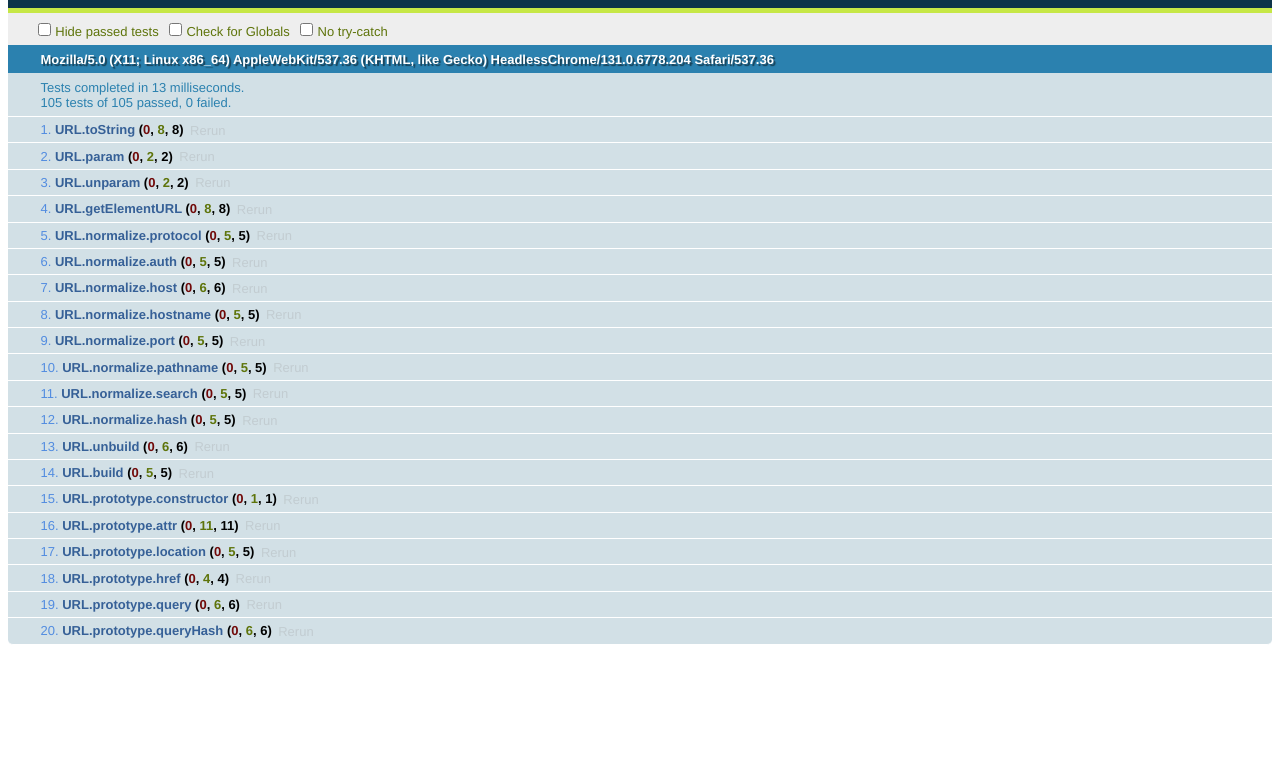
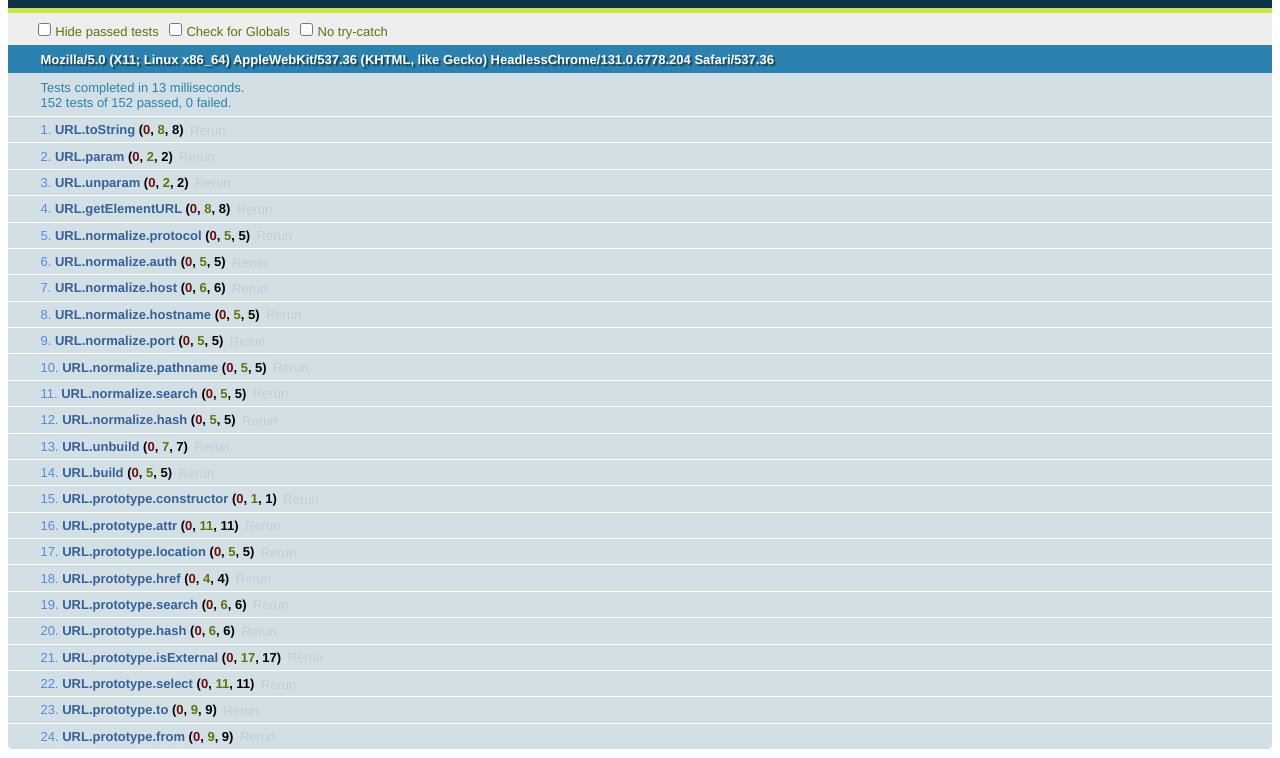
Before and after one commit to yeikos/js.url, a website: page test/index.html in a window 1280 px wide. Shown: the part 48-806 px from the top of the page. Drawn offline with Linux system fonts and the light colour scheme.

Commit message:
URL v1.1.0

```diff
--- a/package.json
+++ b/package.json
@@ -1,7 +1,7 @@
 {
 
 	"name": "kurl",
-	"version": "1.0.1",
+	"version": "1.1.0",
 	"author": "yeikos",
 	"description": "It's an javascript class that parses an URL and convert it into a object with similar properties to object Location (window.location). Also included inverse process (object to URL string), and a lot of features that it will help you to modify a URL easily.",
 	"homepage": "https://github.com/yeikos/js.url",
--- a/test/index.html
+++ b/test/index.html
@@ -293,7 +293,7 @@
 
                 var normalize = URL.normalize;
 
-                strictEqual( normalize.pathname(), '/');
+                strictEqual( normalize.pathname(), '');
 
                 strictEqual( normalize.pathname('a'), '/a');
 
@@ -301,7 +301,7 @@
 
                 strictEqual( normalize.pathname('/a/%41%32/<'), '/a/A2/%3C');
 
-                strictEqual( normalize.pathname('/a%'), '/');
+                strictEqual( normalize.pathname('/a%'), '');
 
             });
 
@@ -350,7 +350,15 @@
                     search: '?search',
                     hash: '#hash'
 
-                };
+                }, element = document.createElement('a');
+
+                element.setAttribute('href', 'protocol://auth@hostname:80/pathname?search#hash');
+
+                deepEqual(
+
+                    URL.unbuild(element), attr
+
+                );
 
                 deepEqual(
 
@@ -407,7 +415,7 @@
                         host: 'address',
                         hostname: 'address',
                         port: '',
-                        pathname: '/',
+                        pathname: '',
                         search: '',
                         hash: ''
 
@@ -586,7 +594,7 @@
 
                 strictEqual(
 
-                    url.href('#x').href(), '/?a=1#x'
+                    url.href('#x').href(), '?a=1#x'
 
                 );
 
@@ -615,39 +623,160 @@
 
             });
 
-            test('URL.prototype.query', function() {
+            test('URL.prototype.search', function() {
 
                 var url = URL().attr('search', 'a=1');
 
-                deepEqual( url.query(), { a : '1' });
+                deepEqual( url.search(), { a : '1' } );
 
-                strictEqual( url.query('a'), '1');
+                strictEqual( url.search('a'), '1' );
 
-                strictEqual( url.query('b'), undefined);
+                strictEqual( url.search('b'), undefined );
 
-                strictEqual( url.query('b', 2).attr('search'), '?a=1&b=2');
+                strictEqual( url.search('b', 2).attr('search'), '?a=1&b=2' );
 
-                strictEqual( url.query('a', null).attr('search'), '?b=2');
+                strictEqual( url.search('a', null).attr('search'), '?b=2' );
 
-                strictEqual( url.query({ c: 3 }).attr('search'), '?c=3');
+                strictEqual( url.search({ c: 3 }).attr('search'), '?c=3' );
 
             });
 
-            test('URL.prototype.queryHash', function() {
+            test('URL.prototype.hash', function() {
 
                 var url = URL().attr('hash', 'a=1');
 
-                deepEqual( url.queryHash(), { a : '1' });
+                deepEqual( url.hash(), { a : '1' } );
 
-                strictEqual( url.queryHash('a'), '1');
+                strictEqual( url.hash('a'), '1' );
 
-                strictEqual( url.queryHash('b'), undefined);
+                strictEqual( url.hash('b'), undefined );
 
-                strictEqual( url.queryHash('b', 2).attr('hash'), '#a=1&b=2');
+                strictEqual( url.hash('b', 2).attr('hash'), '#a=1&b=2' );
 
-                strictEqual( url.queryHash('a', null).attr('hash'), '#b=2');
+                strictEqual( url.hash('a', null).attr('hash'), '#b=2' );
 
-                strictEqual( url.queryHash({ c: 3 }).attr('hash'), '#c=3');
+                strictEqual( url.hash({ c: 3 }).attr('hash'), '#c=3' );
+
+            });
+
+            test('URL.prototype.isExternal', function() {
+
+                strictEqual( URL('http://localhost', 'http://localhost').isExternal(), false );
+
+                strictEqual( URL('//localhost', 'http://localhost').isExternal(), false );
+
+                strictEqual( URL('/folder', 'http://localhost').isExternal(), false );
+
+                strictEqual( URL('?a=1', 'http://localhost').isExternal(), false );
+
+                strictEqual( URL('#top', 'http://localhost').isExternal(), false );
+
+                strictEqual( URL('http://localhost').isExternal(), true );
+
+                strictEqual( URL('/folder').isExternal(), false );
+
+                strictEqual( URL('?a=1', '/folder').isExternal(), false );
+
+                strictEqual( URL('https://localhost', 'http://localhost').isExternal(), true );
+
+                strictEqual( URL('http://127.0.0.1', 'http://localhost').isExternal(), true );
+
+                strictEqual( URL('//127.0.0.1', 'http://localhost').isExternal(), true );
+
+                strictEqual( URL('http://localhost', '//localhost').isExternal(), true );
+
+                strictEqual( URL('http://localhost', '/folder').isExternal(), true );
+
+                var url = URL('http://localhost/filename');
+
+                delete url.location;
+
+                strictEqual( url.isExternal(), true );
+
+                strictEqual( url.attr('protocol', null).isExternal(), true );
+
+                strictEqual( url.attr('host', null).isExternal(), false );
+
+                strictEqual( url.href('').isExternal(), false );
+
+            });
+
+           test('URL.prototype.select', function() {
+
+                var input = 'http://guest@localhost:80/filename.html?a=1#top',
+                    url = URL(input);
+
+                strictEqual( url.select.apply(url, URL.attributes), input );
+
+                strictEqual( url.select('protocol'), 'http://' );
+
+                strictEqual( url.select('auth'), '' );
+
+                strictEqual( url.select('protocol', 'auth'), 'http://' );
+
+                strictEqual( url.select('protocol', 'hostname', 'auth'), 'http://guest@localhost' );
+
+                strictEqual( url.select('host', 'search'), '//localhost:80/?a=1' );
+
+                strictEqual( url.select('protocol', 'pathname', 'hash'), 'http:///filename.html#top' );
+
+                strictEqual( url.select('port', 'pathname'), '/filename.html' );
+
+                strictEqual( url.select('hash'), '#top' );
+
+                strictEqual( url.select(), '' );
+
+                strictEqual( url.select('not-exists'), '' );
+
+            });
+
+            test('URL.prototype.to', function() {
+
+                var input = 'http://localhost:80/filename.html?a=1#top',
+                    url = URL(input);
+
+                strictEqual( url.to('protocol'), 'http://' );
+
+                strictEqual( url.to('host'), 'http://localhost:80' );
+
+                strictEqual( url.to('hostname'), 'http://localhost' );
+
+                strictEqual( url.to('port'), 'http://localhost:80' );
+
+                strictEqual( url.to('pathname'), 'http://localhost:80/filename.html' );
+
+                strictEqual( url.to('search'), 'http://localhost:80/filename.html?a=1' );
+
+                strictEqual( url.to('hash'), input );
+
+                strictEqual( url.to('not-exists'), input );
+
+                strictEqual( url.to(), input );
+
+            });
+
+            test('URL.prototype.from', function() {
+
+                var input = 'http://localhost:80/filename.html?a=1#top',
+                    url = URL(input);
+
+                strictEqual( url.from('protocol'), input);
+
+                strictEqual( url.from('host'), '//localhost:80/filename.html?a=1#top' );
+
+                strictEqual( url.from('hostname'), '//localhost/filename.html?a=1#top' );
+
+                strictEqual( url.from('port'), '/filename.html?a=1#top' );
+
+                strictEqual( url.from('pathname'), '/filename.html?a=1#top' );
+
+                strictEqual( url.from('search'), '?a=1#top' );
+
+                strictEqual( url.from('hash'), '#top' );
+
+                strictEqual( url.from('not-exists'), input );
+
+                strictEqual( url.from(), input );
 
             });
 
--- a/url.js
+++ b/url.js
@@ -1,5 +1,5 @@
 /*!
- * @name JavaScript/NodeJS URL v1.0.1
+ * @name JavaScript/NodeJS URL v1.1.0
  * @autor yeikos
 
  * Copyright 2013 - https://github.com/yeikos/js.url
@@ -77,14 +77,6 @@
 
 			} else if ((temp = typeof input) === 'string' || (input && temp === 'object')) {
 
-				// Si es un elemento HTML
-
-				if (typeof HTMLElement === 'function' && input instanceof HTMLElement)
-
-					// Extraemos su URL
-
-					input = Public.getElementURL(input);
-
 				// Deconstruimos la URL y guardamos su información en forma de objeto
 
 				this._attributes = Public.unbuild(input, (this.location instanceof Public) ? this.location._attributes : false);
@@ -95,7 +87,7 @@
 
 		},
 
-		// Atributos
+		// Establece/Obtiene valores de atributos
 
 		attr: function(name, value) {
 
@@ -194,121 +186,67 @@
 
 		// Opera con el atributo `search` en forma de objeto
 
-		query: function(name, value) {
+		search: function() {
 
-			var size = arguments.length,
-
-				query = Public.unparam(this.attr('search').substr(1));
-
-			if (!size) { // query()
-
-				// Devolvemos el atributo `search` en forma de objeto
-
-				return query;
-
-			} else if (size === 1) {
-
-				// Si es un objeto
-
-				if (name && typeof name === 'object') { // query({})
-
-					// Reemplazamos el atributo `search` entero
-
-					this.attr('search', name);
-
-				} else { // query('name')
-
-					// De lo contrario devolvemos el valor del atributo solicidado
-
-					return query[name];
-
-				}
-
-			} else if (size === 2) {
-
-				// Si el valor es `null`
-
-				if (value === null) { // query('name', null)
-
-					// Eliminamos el valor
-
-					delete query[name];
-
-				} else { // query('name', 'value')
-
-					// De lo contrario establecemos el nuevo valor
-
-					query[name] = value;
-
-				}
-
-				// Actualizamos el atributo `search`
-
-				this.attr('search', query);
-
-			}
-
-			return this;
+			return _prototypeQuery.apply(this, ['search'].concat([].slice.apply(arguments)));
 
 		},
 
 		// Opera con el atributo `hash` en forma de objeto
 
-		queryHash: function(name, value) {
+		hash: function() {
 
-			var size = arguments.length,
+			return _prototypeQuery.apply(this, ['hash'].concat([].slice.apply(arguments)));
 
-				query = Public.unparam(this.attr('hash').substr(1));
+		},
 
-			if (!size) { // queryHash()
+		// Comprueba si la URL es externa
 
-				// Devolvemos el atributo `hash` en forma de objeto
+		isExternal: function() {
 
-				return query;
+			// Comprobamos si se encuentra definida la localización
 
-			} else if (size === 1) {
+			var location = (this.location instanceof Public) ? this.location._attributes : false,
 
-				// Si es un objeto
+			// Construimos los atributos en base a la localización
 
-				if (name && typeof name === 'object') { // queryHash({})
+				attr = Public.unbuild(this._attributes, location);
 
-					// Reemplazamos el atributo `hash` entero
+			// Si no se encuentra disponible la instancia localización
 
-					this.attr('hash', name);
+			if (!location)
 
-				} else { // queryHash('name')
+				// La dirección será externa si tiene definido el atributo `protocol` o `host`
 
-					// De lo contrario devolvemos el valor del atributo solicidado
+				return (attr.protocol || attr.host) ? true : false;
 
-					return query[name];
+			// La URL será externa si `protocol` o `host` no coincide con el de localización
 
-				}
+			return (this.location.attr('protocol') !== attr.protocol || this.location.attr('host') !== attr.host);
 
-			} else if (size === 2) {
+		},
 
-				// Si el valor es `null`
+		// Construye la URL con los atributos seleccionados
 
-				if (value === null) { // queryHash('name', null)
+		select: function() {
 
-					// Eliminamos el valor
+			return _prototypeSelect.apply(this, [arguments]);
 
-					delete query[name];
+		},
 
-				} else { // queryHash('name', 'value')
+		// Construye la URL empezando por el atributo introducido
 
-					// De lo contrario establecemos el nuevo valor
+		from: function(input) {
 
-					query[name] = value;
+			return _prototypeSelect.apply(this, [Public.attributes.slice(0).reverse(), input]);
 
-				}
+		},
 
-				// Actualizamos el atributo `hash`
+		// Construye la URL empezando desde el principio hasta el atributo introducido
 
-				this.attr('hash', query);
+		to: function(input) {
 
-			}
-
-			return this;
+			return _prototypeSelect.apply(this, [Public.attributes, input]);
 
 		}
 
@@ -332,11 +270,15 @@
 		// Validación de las diversas partes de una URL en base al estandar RFC3986
 
 		regex_rfc3986_schema: /^[a-z][\w+\-.]*$/i,
-		regex_rfc3986_userinfo: /^(?:[A-Za-z0-9\-._~!$&'()*+,;=:]|%[0-9A-Fa-f]{2})*$/,
-		regex_rfc3986_host: /^(?:\[(?:(?:(?:(?:[0-9A-Fa-f]{1,4}:){6}|::(?:[0-9A-Fa-f]{1,4}:){5}|(?:[0-9A-Fa-f]{1,4})?::(?:[0-9A-Fa-f]{1,4}:){4}|(?:(?:[0-9A-Fa-f]{1,4}:){0,1}[0-9A-Fa-f]{1,4})?::(?:[0-9A-Fa-f]{1,4}:){3}|(?:(?:[0-9A-Fa-f]{1,4}:){0,2}[0-9A-Fa-f]{1,4})?::(?:[0-9A-Fa-f]{1,4}:){2}|(?:(?:[0-9A-Fa-f]{1,4}:){0,3}[0-9A-Fa-f]{1,4})?::[0-9A-Fa-f]{1,4}:|(?:(?:[0-9A-Fa-f]{1,4}:){0,4}[0-9A-Fa-f]{1,4})?::)(?:[0-9A-Fa-f]{1,4}:[0-9A-Fa-f]{1,4}|(?:(?:25[0-5]|2[0-4][0-9]|[01]?[0-9][0-9]?)\.){3}(?:25[0-5]|2[0-4][0-9]|[01]?[0-9][0-9]?))|(?:(?:[0-9A-Fa-f]{1,4}:){0,5}[0-9A-Fa-f]{1,4})?::[0-9A-Fa-f]{1,4}|(?:(?:[0-9A-Fa-f]{1,4}:){0,6}[0-9A-Fa-f]{1,4})?::)|[Vv][0-9A-Fa-f]+\.[A-Za-z0-9\-._~!$&'()*+,;=:]+)\]|(?:(?:25[0-5]|2[0-4][0-9]|[01]?[0-9][0-9]?)\.){3}(?:25[0-5]|2[0-4][0-9]|[01]?[0-9][0-9]?)|(?:[A-Za-z0-9\-._~!$&'()*+,;=]|%[0-9A-Fa-f]{2})*)$/,
+		regex_rfc3986_userinfo: /^(?:[\w\-._~!$&'()*+,;=:]|%[0-9A-Fa-f]{2})*$/,
+		regex_rfc3986_host: /^(?:\[(?:(?:(?:(?:[0-9A-Fa-f]{1,4}:){6}|::(?:[0-9A-Fa-f]{1,4}:){5}|(?:[0-9A-Fa-f]{1,4})?::(?:[0-9A-Fa-f]{1,4}:){4}|(?:(?:[0-9A-Fa-f]{1,4}:){0,1}[0-9A-Fa-f]{1,4})?::(?:[0-9A-Fa-f]{1,4}:){3}|(?:(?:[0-9A-Fa-f]{1,4}:){0,2}[0-9A-Fa-f]{1,4})?::(?:[0-9A-Fa-f]{1,4}:){2}|(?:(?:[0-9A-Fa-f]{1,4}:){0,3}[0-9A-Fa-f]{1,4})?::[0-9A-Fa-f]{1,4}:|(?:(?:[0-9A-Fa-f]{1,4}:){0,4}[0-9A-Fa-f]{1,4})?::)(?:[0-9A-Fa-f]{1,4}:[0-9A-Fa-f]{1,4}|(?:(?:25[0-5]|2[0-4][0-9]|[01]?[0-9][0-9]?)\.){3}(?:25[0-5]|2[0-4][0-9]|[01]?[0-9][0-9]?))|(?:(?:[0-9A-Fa-f]{1,4}:){0,5}[0-9A-Fa-f]{1,4})?::[0-9A-Fa-f]{1,4}|(?:(?:[0-9A-Fa-f]{1,4}:){0,6}[0-9A-Fa-f]{1,4})?::)|[Vv][0-9A-Fa-f]+\.[\w\-._~!$&'()*+,;=:]+)\]|(?:(?:25[0-5]|2[0-4][0-9]|[01]?[0-9][0-9]?)\.){3}(?:25[0-5]|2[0-4][0-9]|[01]?[0-9][0-9]?)|(?:[\w\-._~!$&'()*+,;=]|%[0-9A-Fa-f]{2})*)$/,
 		regex_rfc3986_port: /^\d+$/,
-		regex_rfc3986_path: /^(?:(?:\/(?:[A-Za-z0-9\-._~!$&'()*+,;=:@]|%[0-9A-Fa-f]{2})*)*|\/(?:(?:[A-Za-z0-9\-._~!$&'()*+,;=:@]|%[0-9A-Fa-f]{2})+(?:\/(?:[A-Za-z0-9\-._~!$&'()*+,;=:@]|%[0-9A-Fa-f]{2})*)*)?|(?:[A-Za-z0-9\-._~!$&'()*+,;=@]|%[0-9A-Fa-f]{2})+(?:\/(?:[A-Za-z0-9\-._~!$&'()*+,;=:@]|%[0-9A-Fa-f]{2})*)*|(?:[A-Za-z0-9\-._~!$&'()*+,;=:@]|%[0-9A-Fa-f]{2})+(?:\/(?:[A-Za-z0-9\-._~!$&'()*+,;=:@]|%[0-9A-Fa-f]{2})*)*|)$/,
-		regex_rfc3986_query: /^(?:[\w\-._~!$&'()*+,;=:@\/?]|%[0-9A-Fa-f]{2})*$/,
+
+		// La validación del atributo `pathname` y `query` es innecesaria, ya que la función encodeURI se encarga de normalizarla
+
+		// regex_rfc3986_path: /^(?:(?:\/(?:[\w\-._~!$&'()*+,;=:@]|%[0-9A-Fa-f]{2})*)*|\/(?:(?:[\w\-._~!$&'()*+,;=:@]|%[0-9A-Fa-f]{2})+(?:\/(?:[\w\-._~!$&'()*+,;=:@]|%[0-9A-Fa-f]{2})*)*)?|(?:[\w\-._~!$&'()*+,;=@]|%[0-9A-Fa-f]{2})+(?:\/(?:[\w\-._~!$&'()*+,;=:@]|%[0-9A-Fa-f]{2})*)*|(?:[\w\-._~!$&'()*+,;=:@]|%[0-9A-Fa-f]{2})+(?:\/(?:[\w\-._~!$&'()*+,;=:@]|%[0-9A-Fa-f]{2})*)*|)$/,
+
+		// regex_rfc3986_query: /^(?:[\w\-._~!$&'()*+,;=:@\/?]|%[0-9A-Fa-f]{2})*$/,
 
 		// Normalización de los atributos de una URL
 
@@ -431,13 +373,11 @@
 
 			}
 
-			// Comprobamos si la entrada es correcta, si no lo es su valor será una cadena vacía
+			// Si la entrada no se encuentra vacía y no comienza con una barra
 
-			var test = Public.normalize.regex_rfc3986_path.test(input) ? input : '';
+			if (input && input.substr(0, 1) !== '/')
 
-			// Finalmente la entrada comenzará siempre con `/`
-
-			input = test ? ((input.substr(0, 1) !== '/') ? ('/' + input) : input) : '/';
+				input = '/' + input;
 
 			// Simplificamos posibles repeticiones seguidas del carácter `/`
 
@@ -447,73 +387,14 @@
 
 		search: function(input) {
 
-			// Si la entrada es un objecto
+			return _normalizeQuery.apply(this, ['search', input]);
 
-			if (input && typeof input === 'object') {
-
-				// Convertimos la entrada al formato literal `query`
-
-				input = Public.param(input);
-
-			} else {
-
-				// De lo contrario forzamos a que sea literal y nos deshacemos del primer carácter si es `?`
-
-				input = ((input = Public.toString(input)) && input.substr(0, 1) === '?') ? input.substr(1) : input;
-
-			}
-
-			// Decodificamos y volvemos a codificar caracteres especiales en la entrada de forma segura
-
-			try {
-
-				input = encodeURI(decodeURI(input));
-
-			} catch (e) {
-
-				input = '';
-
-			}
-
-			// Si la entrada no es válida deacuerdo al estandar devolvemos una cadena vacía
-
-			return (input && Public.normalize.regex_rfc3986_query.test(input)) ? ('?' + decodeURI(input)) : '';
 
 		},
 
 		hash: function(input) {
 
-			// Si la entrada es un objecto
-
-			if (input && typeof input === 'object') {
-
-				// Convertimos la entrada al formato literal `query`
-
-				input = Public.param(input);
-
-			} else {
-
-				// De lo contrario forzamos a que sea literal y nos deshacemos del primer carácter si es `#`
-
-				input = ((input = Public.toString(input)) && input.substr(0, 1) === '#') ? input.substr(1) : input;
-
-			}
-
-			// Decodificamos y volvemos a codificar caracteres especiales en la entrada de forma segura
-
-			try {
-
-				input = encodeURI(decodeURI(input));
-
-			} catch (e) {
-
-				input = '';
-
-			}
-
-			// Si la entrada no es válida deacuerdo al estandar devolvemos una cadena vacía
-
-			return (input && Public.normalize.regex_rfc3986_query.test(input)) ? ('#' + decodeURI(input)) : '';
+			return _normalizeQuery.apply(this, ['hash', input]);
 
 		}
 
@@ -533,7 +414,7 @@
 
 		var temp;
 
-		return (!(temp = (input instanceof HTMLFormElement) ? 'action' : (
+		return (_isElement(input) && (temp = (input instanceof HTMLFormElement) ? 'action' : (
 
 			((input instanceof HTMLAnchorElement) || (input instanceof HTMLBaseElement) || (input instanceof HTMLLinkElement)) ? 'href' : (
 
@@ -541,7 +422,7 @@
 
 			)
 
-		))) ? '' : input.getAttribute(temp);
+		))) ? input.getAttribute(temp) : '';
 
 	};
 
@@ -553,9 +434,18 @@
 
 		return (attr.protocol ? (attr.protocol + '//') : (attr.host ? '//' : '')) + (
 
-			(attr.auth) ? (attr.auth + '@') : ''
+			// Es necesario el atributo `host` para añadir el atributo `auth`
 
-		) + attr.host + ((attr.pathname.length === 1 && !attr.search && !attr.hash) ? '' : (attr.pathname + attr.search + attr.hash));
+			(attr.auth && attr.host) ? (attr.auth + '@') : ''
+
+		) + attr.host +
+
+		// Si el atributo `pathname` se encuentra vacío, se trata de una dirección y le acompaña el atributo `search` o `hash`
+		// debemos definir el atributo `pathname` como `/` para no corromper la estructura de la URL
+
+		((!attr.pathname && (attr.protocol || attr.host) && (attr.search || attr.hash)) ? '/' : '') +
+
+		(attr.pathname + attr.search + attr.hash);
 
 	};
 
@@ -568,6 +458,14 @@
 		// Si la localización está definida como una cadena literal o un objecto lo convertimos a un objecto de atributos normalizados
 
 		location = (location && ((temp = typeof location) === 'string' || temp === 'object')) ?  Public.unbuild(location) : false;
+
+		// Si es un elemento HTML
+
+		if (_isElement(input))
+
+			// Extraemos su dirección
+
+			input = Public.getElementURL(input);
 
 		// Si la entrada es una cadena de texo
 
@@ -947,6 +845,179 @@
 
 	};
 
+	// Funciones privadas utilizadas para no repetir código
+
+	function _prototypeQuery(type, name, value) {
+
+		var size = arguments.length-1,
+
+			query = Public.unparam(this.attr(type).substr(1));
+
+		if (!size) { // query()
+
+			// Devolvemos el atributo en forma de objeto
+
+			return query;
+
+		} else if (size === 1) {
+
+			// Si es un objeto
+
+			if (name && typeof name === 'object') { // query({})
+
+				// Reemplazamos el atributo entero
+
+				this.attr(type, name);
+
+			} else { // query('name')
+
+				// De lo contrario devolvemos el valor del atributo solicidado
+
+				return query[name];
+
+			}
+
+		} else if (size === 2) {
+
+			// Si el valor es `null`
+
+			if (value === null) { // query('name', null)
+
+				// Eliminamos el valor
+
+				delete query[name];
+
+			} else { // query('name', 'value')
+
+				// De lo contrario establecemos el nuevo valor
+
+				query[name] = value;
+
+			}
+
+			// Actualizamos el atributo
+
+			this.attr(type, query);
+
+		}
+
+		return this;
+
+	}
+
+	function _prototypeSelect(attributes, name) {
+
+		// Obtenemos los atributos actuales
+
+		var attr = this.attr(),
+
+		// Contenedor de atributos
+
+			result = {},
+
+		// Marcador
+
+			ready = false,
+
+		// Itineración
+
+			index = 0,
+
+			item;
+
+		// Convertimos el nombre a cadena de texto
+
+		name = Public.toString(name).toLowerCase();
+
+		// Si el límite se encuentra en el atributo `hostname`
+
+		if (name === 'hostname') {
+
+			// Eliminamos el puerto y el atributo `host` que también contiene el puerto
+
+			delete attr.host;
+			delete attr.port;
+
+		}
+
+		// Recorremos los atributos seleccionados
+
+		for (index, size = attributes.length; index < size; ++index) {
+
+			// Nombre del atributo
+
+			item = attributes[index];
+
+			// Si el marcador se encuentra desactivado
+
+			if (!ready) {
+
+				// Guardamos el atributo
+
+				if (item in attr)
+
+					result[item] = attr[item];
+
+				// Si ha llegado a la posición límite
+
+				if (item === name)
+
+					// Activamos el marcador para que deje de guardar
+
+					ready = true;
+
+			}
+
+		}
+
+		// Devolvemos la URL construida con los atributos seleccionados
+
+		return Public.build(result, (this.location instanceof Public) ? this.location._attributes : false);
+
+	}
+
+	function _normalizeQuery(type, input) {
+
+		var str = (type === 'hash') ? '#' : '?';
+
+		// Si la entrada es un objecto
+
+		if (input && typeof input === 'object') {
+
+			// Convertimos la entrada al formato literal `query`
+
+			input = Public.param(input);
+
+		} else {
+
+			// De lo contrario forzamos a que sea literal y nos deshacemos del primer carácter si es el buscado
+
+			input = ((input = Public.toString(input)) && input.substr(0, 1) === str) ? input.substr(1) : input;
+
+		}
+
+		// Decodificamos y volvemos a codificar caracteres especiales en la entrada de forma segura
+
+		try {
+
+			input = encodeURI(decodeURI(input));
+
+		} catch (e) {
+
+			input = '';
+
+		}
+
+		return input ? (str + decodeURI(input)) : '';
+
+	}
+
+	function _isElement(input) {
+
+		return (typeof HTMLElement === 'function' && input instanceof HTMLElement);
+
+	}
+
 	// Acceso público a la clase (navegador y NodeJS)
 
 	return node ? (module.exports = Public) : (window[publicName] = Public);
```
Also changed, not shown: examples/advanced.html (+8 -12 lines), examples/basic.html (+7 -1 lines), README.md, url.min.js.
